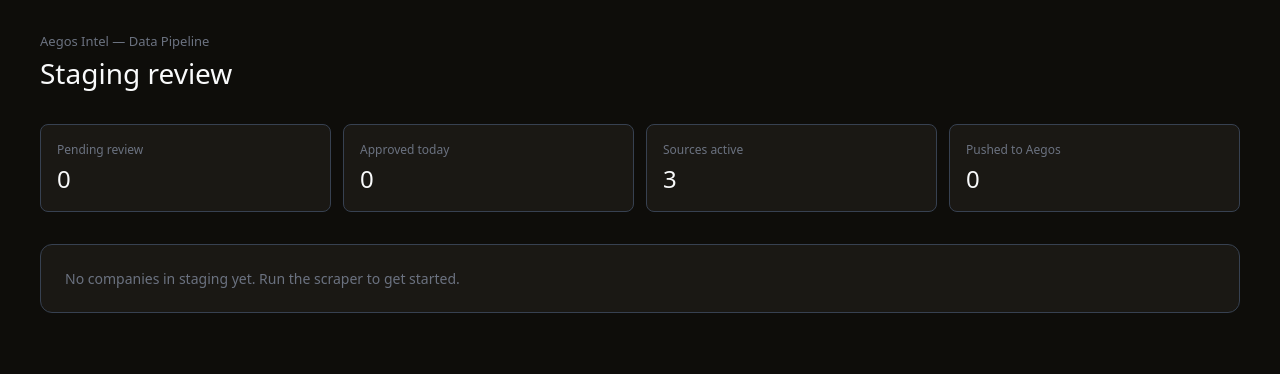
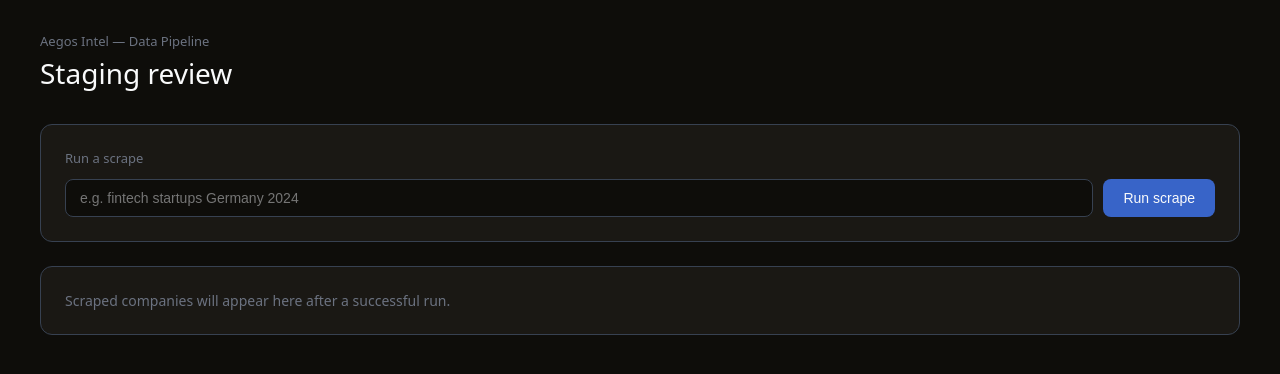
Before and after one commit to sillyledger/aegos-pipeline, a Next.js app: page / in a window 1280 px wide. Shown: the top 374 px of the page. Built offline with nearby package versions, Linux system fonts and the light colour scheme.

Commit message:
Update page.tsx

```diff
--- a/src/app/page.tsx
+++ b/src/app/page.tsx
@@ -1,4 +1,33 @@
+'use client'
+import { useState } from 'react'
+
 export default function Home() {
+  const [query, setQuery] = useState('')
+  const [loading, setLoading] = useState(false)
+  const [result, setResult] = useState<string | null>(null)
+
+  async function runScrape() {
+    if (!query) return
+    setLoading(true)
+    setResult(null)
+    try {
+      const res = await fetch('/api/scrape', {
+        method: 'POST',
+        headers: { 'Content-Type': 'application/json' },
+        body: JSON.stringify({ query })
+      })
+      const data = await res.json()
+      if (data.saved?.length > 0) {
+        setResult(`✓ Saved ${data.saved.length} companies: ${data.saved.join(', ')}`)
+      } else {
+        setResult('No companies extracted. Try a different query.')
+      }
+    } catch {
+      setResult('Something went wrong. Check logs.')
+    }
+    setLoading(false)
+  }
+
   return (
     <main style={{ padding: '2rem', maxWidth: '1200px', margin: '0 auto' }}>
 
@@ -7,22 +36,32 @@
         <h1 style={{ fontSize: '28px', fontWeight: '500', margin: '0', color: '#F9FAFB' }}>Staging review</h1>
       </div>
 
-      <div style={{ display: 'grid', gridTemplateColumns: 'repeat(4, 1fr)', gap: '12px', marginBottom: '2rem' }}>
-        {[
-          { label: 'Pending review', value: '0' },
-          { label: 'Approved today', value: '0' },
-          { label: 'Sources active', value: '3' },
-          { label: 'Pushed to Aegos', value: '0' },
-        ].map((stat) => (
-          <div key={stat.label} style={{ background: '#1A1814', borderRadius: '8px', padding: '1rem', border: '0.5px solid #374151' }}>
-            <p style={{ fontSize: '12px', color: '#6B7280', margin: '0 0 4px' }}>{stat.label}</p>
-            <p style={{ fontSize: '24px', fontWeight: '500', margin: '0', color: '#F9FAFB' }}>{stat.value}</p>
-          </div>
-        ))}
+      <div style={{ background: '#1A1814', border: '0.5px solid #374151', borderRadius: '12px', padding: '1.5rem', marginBottom: '1.5rem' }}>
+        <p style={{ fontSize: '13px', color: '#6B7280', margin: '0 0 12px' }}>Run a scrape</p>
+        <div style={{ display: 'flex', gap: '10px' }}>
+          <input
+            type="text"
+            value={query}
+            onChange={e => setQuery(e.target.value)}
+            onKeyDown={e => e.key === 'Enter' && runScrape()}
+            placeholder="e.g. fintech startups Germany 2024"
+            style={{ flex: 1, background: '#0E0D0A', border: '0.5px solid #374151', borderRadius: '8px', padding: '10px 14px', color: '#F9FAFB', fontSize: '14px' }}
+          />
+          <button
+            onClick={runScrape}
+            disabled={loading}
+            style={{ background: loading ? '#374151' : '#3864C8', color: '#F9FAFB', border: 'none', borderRadius: '8px', padding: '10px 20px', fontSize: '14px', cursor: loading ? 'not-allowed' : 'pointer' }}
+          >
+            {loading ? 'Running...' : 'Run scrape'}
+          </button>
+        </div>
+        {result && (
+          <p style={{ fontSize: '13px', color: result.startsWith('✓') ? '#34D399' : '#F87171', margin: '12px 0 0' }}>{result}</p>
+        )}
       </div>
 
       <div style={{ background: '#1A1814', border: '0.5px solid #374151', borderRadius: '12px', padding: '1.5rem' }}>
-        <p style={{ color: '#6B7280', fontSize: '14px', margin: '0' }}>No companies in staging yet. Run the scraper to get started.</p>
+        <p style={{ color: '#6B7280', fontSize: '14px', margin: '0' }}>Scraped companies will appear here after a successful run.</p>
       </div>
 
     </main>
```
